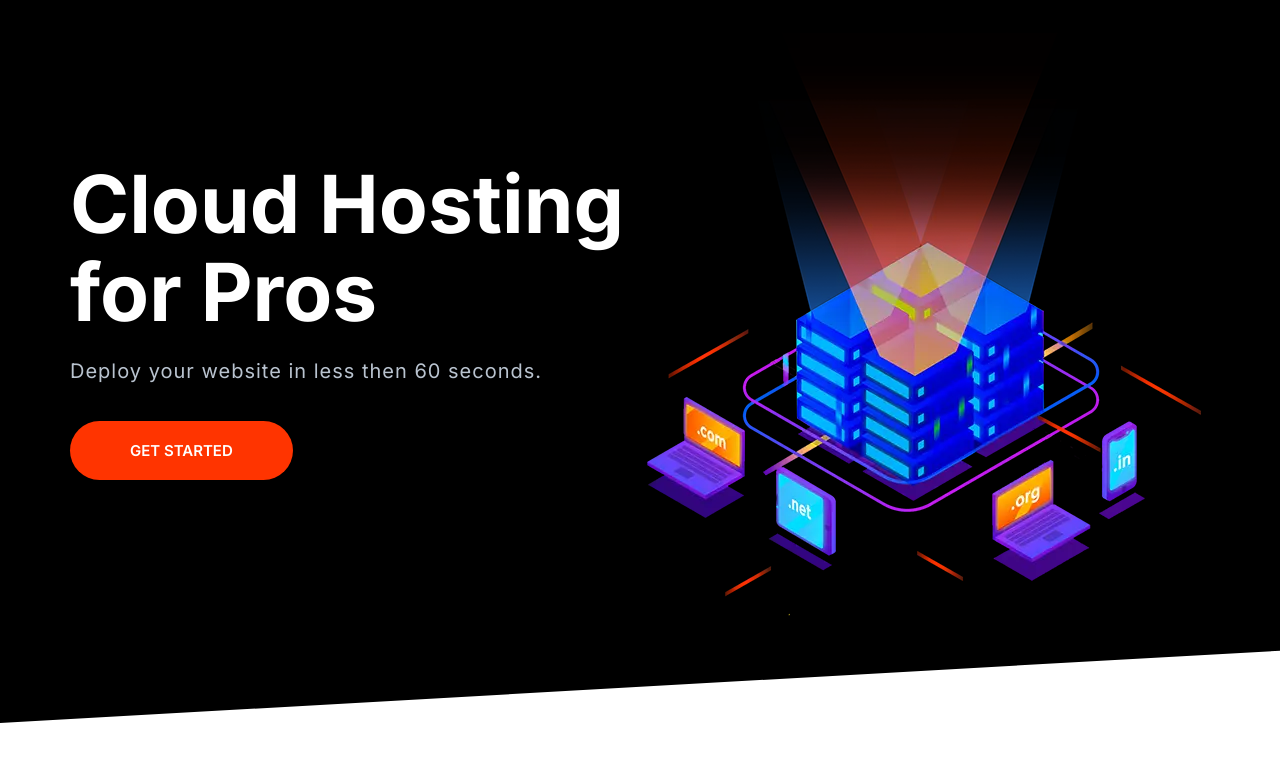
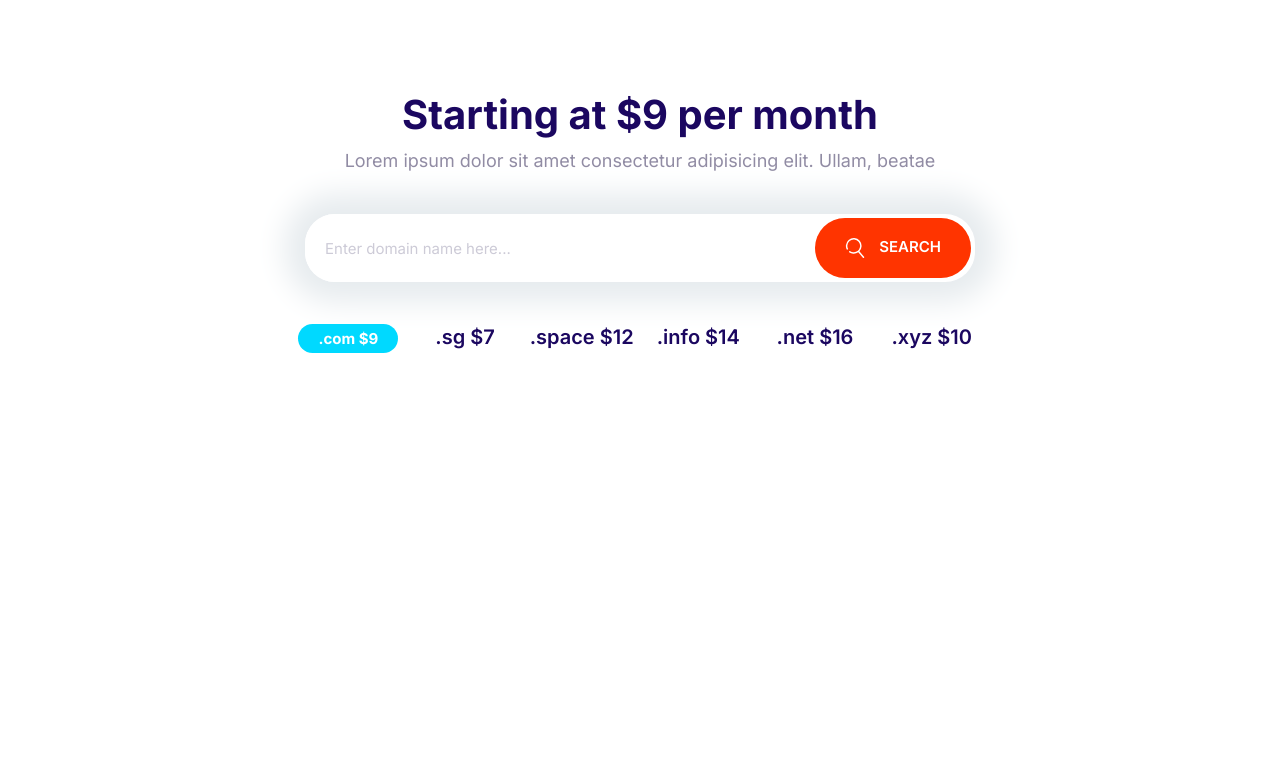
Before and after one commit to odman18/Moshify, a plain HTML site: page index.html in a window 1280 px wide. Drawn offline with Linux system fonts and the light colour scheme.

Commit message:
Build the block-domain component.

```diff
--- a/css/style.css
+++ b/css/style.css
@@ -164,10 +164,17 @@ background: var(--color-accent);
     font-size: 1.8rem;
     font-weight: 600;
     margin: 1rem 0;
+    outline: none;
     padding: 2rem 3rem ;
     text-transform: uppercase;
     text-align:center ;
     white-space: nowrap;
+}
+.btn .icon{
+    width: 2rem;
+    height: 2rem;
+    margin-right: 1rem;
+    vertical-align: middle;
 }
 .btn--primary{
 background: var(--color-primary);
@@ -239,7 +246,7 @@ color: #fff;
 .input-group .input{
     border: 0;
     flex-grow: 1;
-    padding: 1.5rem 1rem;
+    padding: 1.5rem 2rem;
 }
 .input-group .btn{
 margin: 4px;
@@ -582,3 +589,26 @@ text-align:center ;
         align-self: center;
     }
 }
+
+/*Domain Block*/
+.block-domain .input-group{
+    box-shadow: 0 0 30px 20px #e6ebee;
+    border: 0;
+    margin: 4rem auto;
+    max-width: 670px;
+}
+.block-domain__prices{
+    display: grid;
+    grid-template-columns: repeat(3, 1fr);
+    grid-template-rows: repeat(2, 6rem);
+    font-size: 2rem;
+    font-weight: 600;
+    justify-items: center;
+    max-width: 700px;
+    margin: 0 auto;
+}
+@media screen and (min-width: 768px){
+    .block-domain__prices{
+        grid-template-columns:repeat( auto-fit,minmax(100px,1fr))
+    }
+}
--- a/index.html
+++ b/index.html
@@ -21,25 +21,34 @@
     <title>Document</title>
   </head>
   <body>
-    <section class="block block--dark block--skewed-left hero">
-      <div class="container grid grid--col-2">
-        <header class="block__header hero__content">
-          <h1 class="block__heading">Cloud Hosting for Pros</h1>
-          <p class="hero__tagline">
-            Deploy your website in less then 60 seconds.
-          </p>
-          <a class="btn btn--accent btn--stretched" href="#">GET STARTED</a>
-        </header>
-        <picture>
-          <source
-            type="image/webp"
-            srcset="images/banner.webp 1x, images/banner@2x.webp 2x" />
-          <source
-            type="image/png"
-            srcset="images/banner.png 1x, images/banner@2x.png 2x" />
-          <img class="hero__image" src="images/banner.png" alt=""
-        /></picture>
+    <section class="block container block-domain">
+      <header class="block__header">
+        <h2>Starting at $9 per month</h2>
+        <p>
+          Lorem ipsum dolor sit amet consectetur adipisicing elit. Ullam, beatae
+        </p>
+      </header>
+      <div class="input-group">
+        <input
+          type="text"
+          class="input"
+          placeholder="Enter domain name here..."
+        />
+        <button class="btn btn--accent">
+          <svg class="icon icon--white">
+            <use xlink:href="images/sprite.svg#search"></use>
+          </svg>
+          Search
+        </button>
       </div>
+      <ul class="list block-domain__prices">
+        <li><span class="badge badge--secondary">.com $9</span></li>
+        <li>.sg $7</li>
+        <li>.space $12</li>
+        <li>.info $14</li>
+        <li>.net $16</li>
+        <li>.xyz $10</li>
+      </ul>
     </section>
     <script src="js/main.js"></script>
   </body>
```
Also changed, not shown: components/Domain-Block.html (added, +25 -0 lines).
